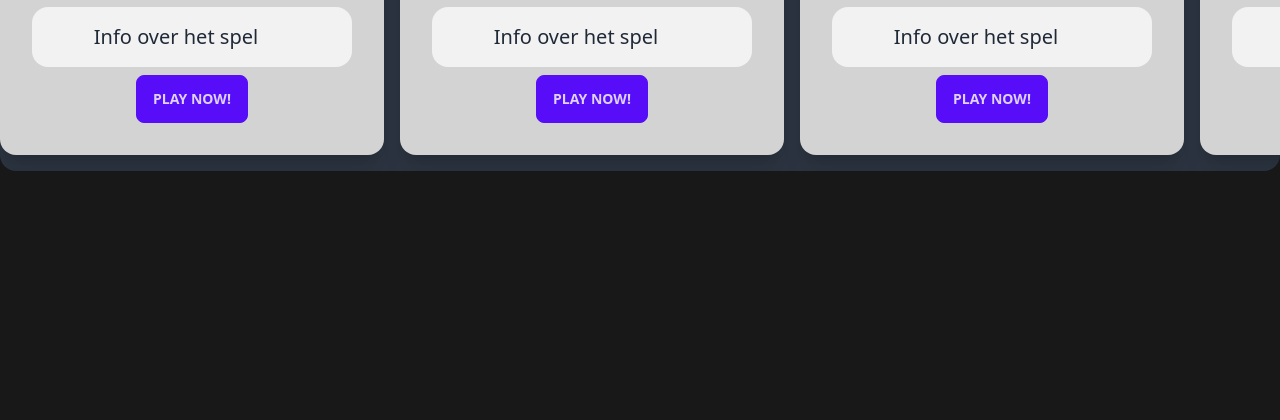
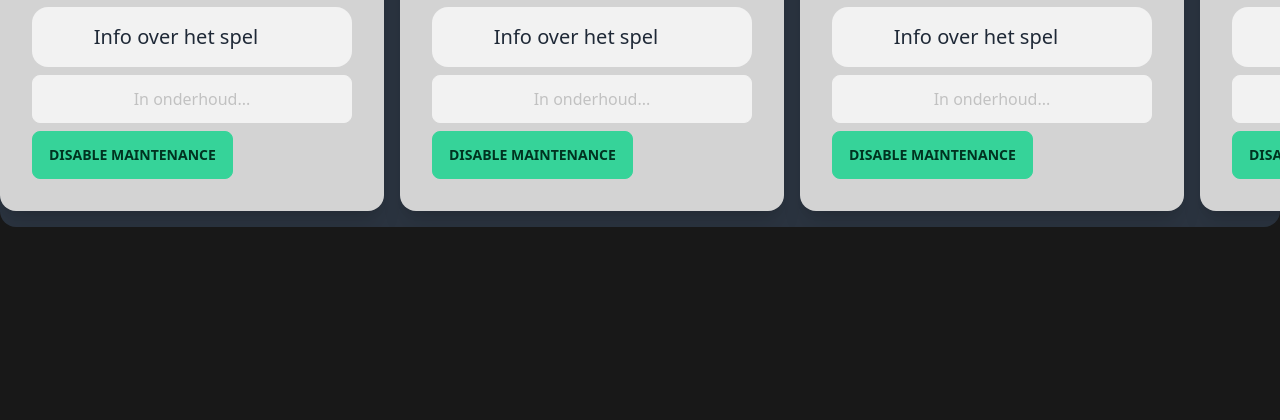
Before and after one commit to vichoutmeyerszp/end-year-project, a PHP site: page / in a window 1280 px wide. Shown: the part 399-819 px from the top of the page. Run offline with PHP 8.4, Linux system fonts and the light colour scheme; the visitor is signed in with stand-in values (Sample User, id 1); data comes from the database, SQL or seed files in the repository; tables that the repository leaves empty or names only in its code hold one stand-in row (values such as "Sample post"); some libraries are stand-ins or nearby versions.

Commit message:
add maintenance functions admin

```diff
--- /dev/null
+++ b/src/functions/maintenanceFunctions.php
@@ -0,0 +1,85 @@
+<?php
+function checkmaintenanceColors($connection) {
+    $resultaat = $connection->query("SELECT Colors FROM tblmaintenance");
+    return ($resultaat->num_rows == 0) ? false : $resultaat->fetch_assoc()['Colors'];
+}
+
+function maintenanceColors($connection) {
+        $sql = "UPDATE tblmaintenance set Colors = 1";
+        return ($connection->query($sql));
+    }
+
+function unmaintenanceColors($connection) {
+        $sql = "UPDATE tblmaintenance set Colors = 0";
+        return ($connection->query($sql));
+
+    }
+
+
+function checkmaintenanceSpaceInvaders($connection) {
+        $resultaat = $connection->query("SELECT SpaceInvaders FROM tblmaintenance");
+        return ($resultaat->num_rows == 0) ? false : $resultaat->fetch_assoc()['SpaceInvaders'];
+    }
+
+    function maintenanceSpaceInvaders($connection) {
+            $sql = "UPDATE tblmaintenance set SpaceInvaders = 1";
+            return ($connection->query($sql));
+        }
+
+    function unmaintenanceSpaceInvaders($connection) {
+            $sql = "UPDATE tblmaintenance set SpaceInvaders = 0";
+            return ($connection->query($sql));
+
+        }
+
+
+function checkmaintenanceTetris($connection) {
+            $resultaat = $connection->query("SELECT Tetris FROM tblmaintenance");
+            return ($resultaat->num_rows == 0) ? false : $resultaat->fetch_assoc()['Tetris'];
+        }
+
+        function maintenanceTetris($connection) {
+                $sql = "UPDATE tblmaintenance set Tetris = 1";
+                return ($connection->query($sql));
+            }
+
+        function unmaintenanceTetris($connection) {
+                $sql = "UPDATE tblmaintenance set Tetris = 0";
+                return ($connection->query($sql));
+
+                    }
+
+function checkmaintenanceBSC($connection) {
+    $resultaat = $connection->query("SELECT BSC FROM tblmaintenance");
+    return ($resultaat->num_rows == 0) ? false : $resultaat->fetch_assoc()['BSC'];
+}
+
+        function maintenanceBSC($connection) {
+            $sql = "UPDATE tblmaintenance set BSC = 1";
+            return ($connection->query($sql));
+        }
+
+        function unmaintenanceBSC($connection) {
+            $sql = "UPDATE tblmaintenance set BSC = 0";
+            return ($connection->query($sql));
+
+        }
+
+
+function checkmaintenanceSnake($connection) {
+        $resultaat = $connection->query("SELECT Snake FROM tblmaintenance");
+         return ($resultaat->num_rows == 0) ? false : $resultaat->fetch_assoc()['Snake'];
+    }
+
+        function maintenanceSnake($connection) {
+                $sql = "UPDATE tblmaintenance set Snake = 1";
+                return ($connection->query($sql));
+            }
+
+        function unmaintenanceSnake($connection) {
+                $sql = "UPDATE tblmaintenance set Snake = 0";
+                return ($connection->query($sql));
+
+            }
+
+?>
--- a/src/index.php
+++ b/src/index.php
@@ -1,5 +1,6 @@
 <?php
 include "components/navbar.php";
+include "./functions/maintenanceFunctions.php";
 ?>
 <!DOCTYPE html>
 <html>
@@ -39,8 +40,6 @@ include "components/navbar.php";
 
 
 
-
-
 <div class="carousel w-124 p-4 space-x-4 bg-neutral rounded-box">
   <div class="carousel-item h-104 p-54  p-200">
   <div class="card w-96 bg-[#D3D3D3] shadow-xl">
@@ -60,7 +59,21 @@ include "components/navbar.php";
             </div>
           </div>
     <div class="card-actions">
-    <a href="./Games/Colors/Colors.php" class="btn btn-primary">Play now!</a>
+    <?php
+
+      if(checkmaintenanceColors($mysqli) == "0") {
+      echo' <a href="./Games/Colors/Colors.php" class="btn btn-primary">Play now!</a>';
+      if(isset($_SESSION['admin']) == "true") {
+      echo' <a href="tblMaintenance.php?enableColor" class="btn btn-error">Set Maintenance</a>';
+      }
+    }
+      else {
+        echo'<input type="email" name="email" value="In onderhoud..."  class="input input-bordered w-full max-w-md text-black bg-white items-center text-center" disabled/>';
+        if(isset($_SESSION['admin']) == "true") {
+         echo' <a href="tblMaintenance.php?disableColor" class="btn btn-success">Disable Maintenance</a>';
+      }
+    }
+    ?>
     </div>
   </div>
  </div>
@@ -88,7 +101,21 @@ include "components/navbar.php";
             </div>
           </div>
     <div class="card-actions">
-      <a href="./Games/SpaceInvaders/SpaceInvaders_Menu.php" class="btn btn-primary">Play now!</a>
+    <?php
+if(checkmaintenanceSpaceInvaders($mysqli) == "0") {
+echo' <a href="./Games/SpaceInvaders/SpaceInvaders_Menu.php" class="btn btn-primary">Play now!</a>';
+if(isset($_SESSION['admin']) == "true") {
+echo' <a href="tblMaintenance.php?enableSpaceInvaders" class="btn btn-error">Set Maintenance</a>';
+}
+}
+else {
+  echo'<input type="email" name="email" value="In onderhoud..."  class="input input-bordered w-full max-w-md text-black bg-white items-center text-center" disabled/>';
+  if(isset($_SESSION['admin']) == "true") {
+   echo' <a href="tblMaintenance.php?disableSpaceInvaders" class="btn btn-success">Disable Maintenance</a>';
+}
+}
+?>
+
     </div>
   </div>
 </div>
@@ -114,7 +141,22 @@ include "components/navbar.php";
             </div>
           </div>
     <div class="card-actions">
-      <a href="./Games/Tetris/tetris.php" class="btn btn-primary">Play now!</a>
+    <?php
+
+if(checkmaintenanceTetris($mysqli) == "0") {
+echo' <a href="./Games/Tetris/tetris.php" class="btn btn-primary">Play now!</a>';
+if(isset($_SESSION['admin']) == "true") {
+echo' <a href="tblMaintenance.php?enableTetris" class="btn btn-error">Set Maintenance</a>';
+}
+}
+else {
+  echo'<input type="email" name="email" value="In onderhoud..."  class="input input-bordered w-full max-w-md text-black bg-white items-center text-center" disabled/>';
+  if(isset($_SESSION['admin']) == "true") {
+   echo' <a href="tblMaintenance.php?disableTetris" class="btn btn-success">Disable Maintenance</a>';
+}
+}
+?>
+
     </div>
   </div>
 </div>
@@ -141,7 +183,22 @@ include "components/navbar.php";
             </div>
           </div>
     <div class="card-actions">
-      <a href="./Games/BSC/BSC.php" class="btn btn-primary">Play now!</a>
+    <?php
+
+if(checkmaintenanceTetris($mysqli) == "0") {
+echo' <a href="./Games/BSC/BSC.php" class="btn btn-primary">Play now!</a></a>';
+if(isset($_SESSION['admin']) == "true") {
+echo' <a href="tblMaintenance.php?enableBSC" class="btn btn-error">Set Maintenance</a>';
+}
+}
+else {
+  echo'<input type="email" name="email" value="In onderhoud..."  class="input input-bordered w-full max-w-md text-black bg-white items-center text-center" disabled/>';
+  if(isset($_SESSION['admin']) == "true") {
+   echo' <a href="tblMaintenance.php?disableBSC" class="btn btn-success">Disable Maintenance</a>';
+}
+}
+?>
+
     </div>
   </div>
     </div>
```
Also changed, not shown: src/tblMaintenance.php (added, +64 -0 lines).
